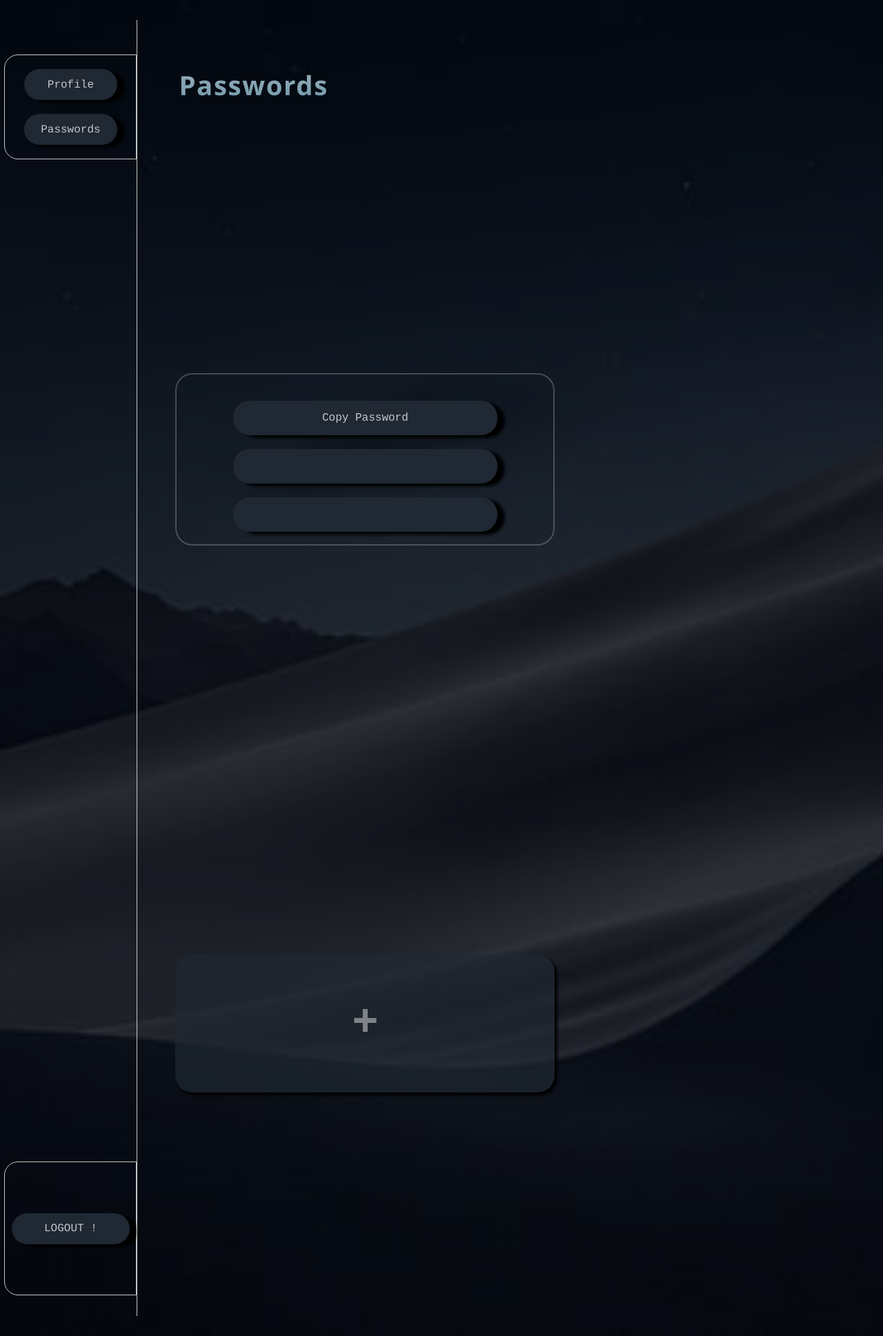
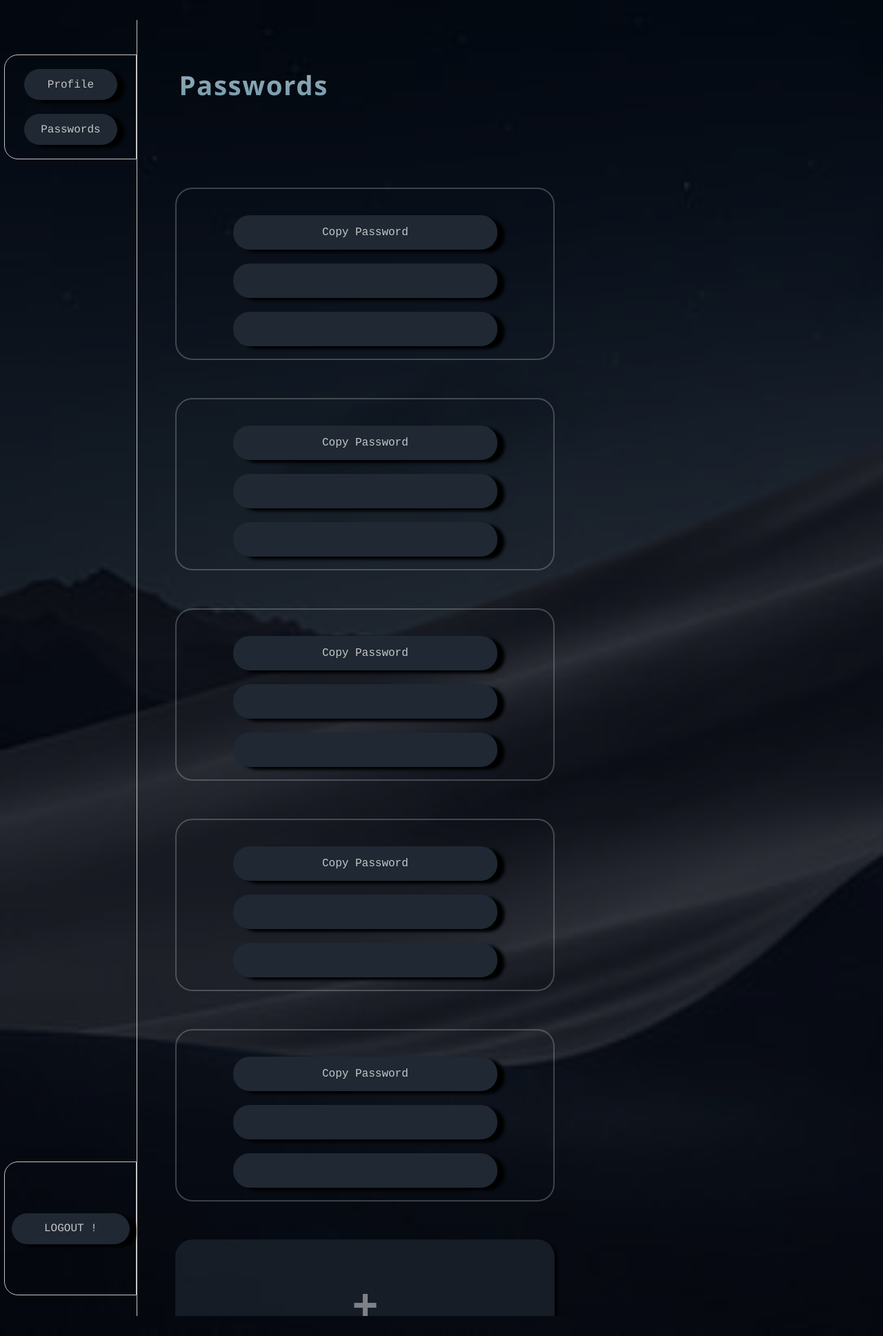
Before and after one commit to rohit-verma-11/Passy, a Django app: template templates/dash.html in a window 1280 px wide. Shown: the whole page at 69% size. Run offline with Django 5.2, Linux system fonts and the light colour scheme; the template is opened without the code that fills it, so the values that code supplies are empty.

```diff
--- a/static/css/dash.css
+++ b/static/css/dash.css
@@ -95,6 +95,8 @@ body{
         /* border: 1px solid #c5c6c7; */
     }
     #passwords{
+        scroll-behavior: smooth;
+        scrollbar-gutter: stable;
         height: 100%;
         width: 100%;
         display: flex;
@@ -121,6 +123,7 @@ body{
             scale: 1.05;
             color:#c5c6c7;
             font-size: 5rem;
+            transition: all 1s ease-in-out;
         }
         #create:active{
             transform: translateY(4px);
--- a/templates/dash.html
+++ b/templates/dash.html
@@ -21,6 +21,7 @@
             <h1>Passwords</h1>
         </div>
         <main>
+
             <div id="passwords">
                 <div id="data">
                     <div id="logo"></div>
@@ -28,7 +29,31 @@
                     <input type="button" onclick="navigator.clipboard.writeText()"title="Copy">
                     <input type="button" onclick="navigator.clipboard.writeText()" title="Copy">
                 </div>
-                <input type="button" id="create" value="+" onclick="App.views.create()">
+                <div id="data">
+                    <div id="logo"></div>
+                    <input type="button" onclick="navigator.clipboard.writeText('zadsxfghjn')" value="Copy Password" title="Copy">
+                    <input type="button" onclick="navigator.clipboard.writeText()"title="Copy">
+                    <input type="button" onclick="navigator.clipboard.writeText()" title="Copy">
+                </div>
+                <div id="data">
+                    <div id="logo"></div>
+                    <input type="button" onclick="navigator.clipboard.writeText('zadsxfghjn')" value="Copy Password" title="Copy">
+                    <input type="button" onclick="navigator.clipboard.writeText()"title="Copy">
+                    <input type="button" onclick="navigator.clipboard.writeText()" title="Copy">
+                </div>
+                <div id="data">
+                    <div id="logo"></div>
+                    <input type="button" onclick="navigator.clipboard.writeText('zadsxfghjn')" value="Copy Password" title="Copy">
+                    <input type="button" onclick="navigator.clipboard.writeText()"title="Copy">
+                    <input type="button" onclick="navigator.clipboard.writeText()" title="Copy">
+                </div>
+                <div id="data">
+                    <div id="logo"></div>
+                    <input type="button" onclick="navigator.clipboard.writeText('zadsxfghjn')" value="Copy Password" title="Copy">
+                    <input type="button" onclick="navigator.clipboard.writeText()"title="Copy">
+                    <input type="button" onclick="navigator.clipboard.writeText()" title="Copy">
+                </div>
+                <input type="button" id="create" value="+" onclick="return App.views.create()">
             </div>
             <div id="profile">
                 <div id="pleft">
```
Also changed, not shown: db.sqlite3.
